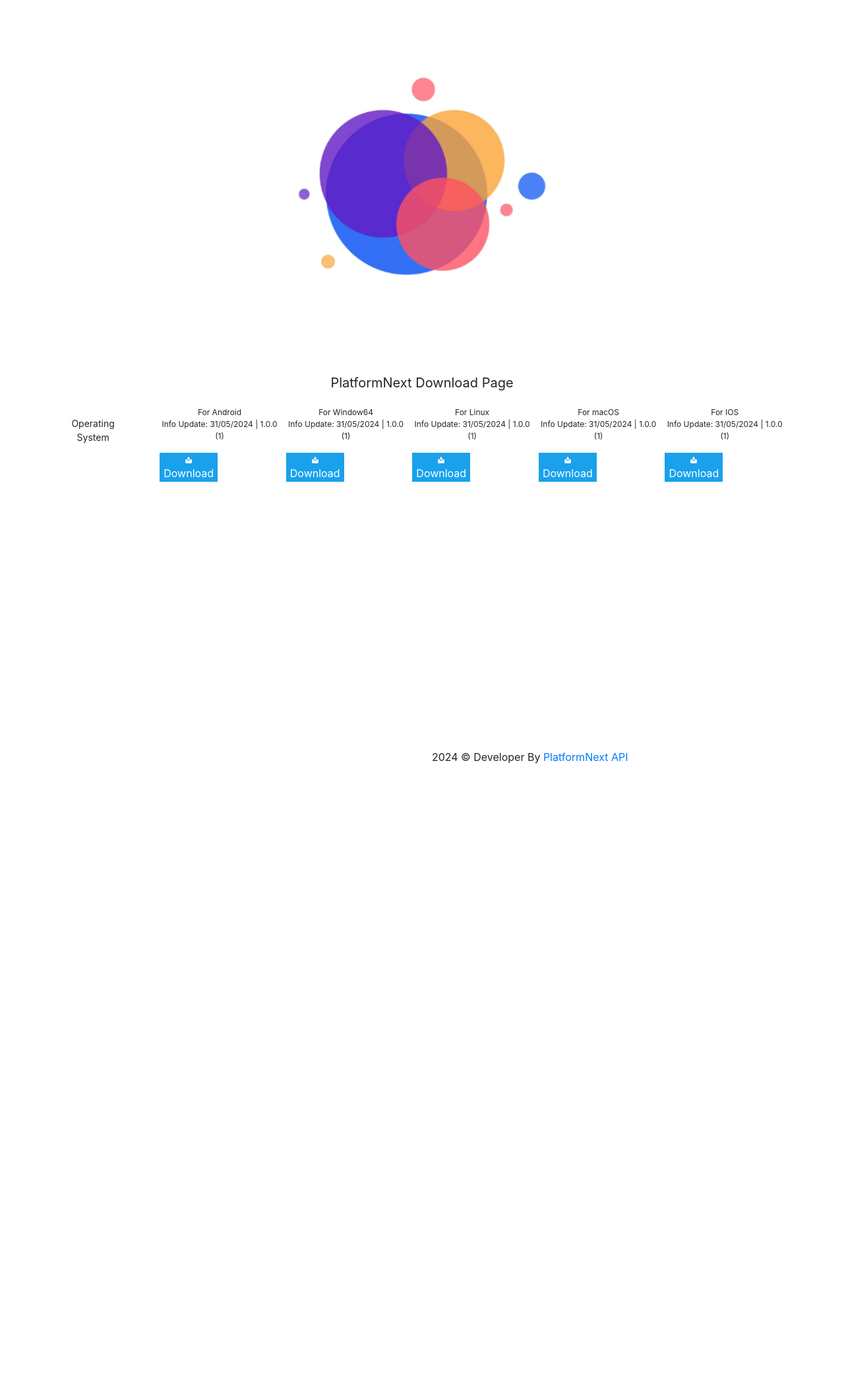
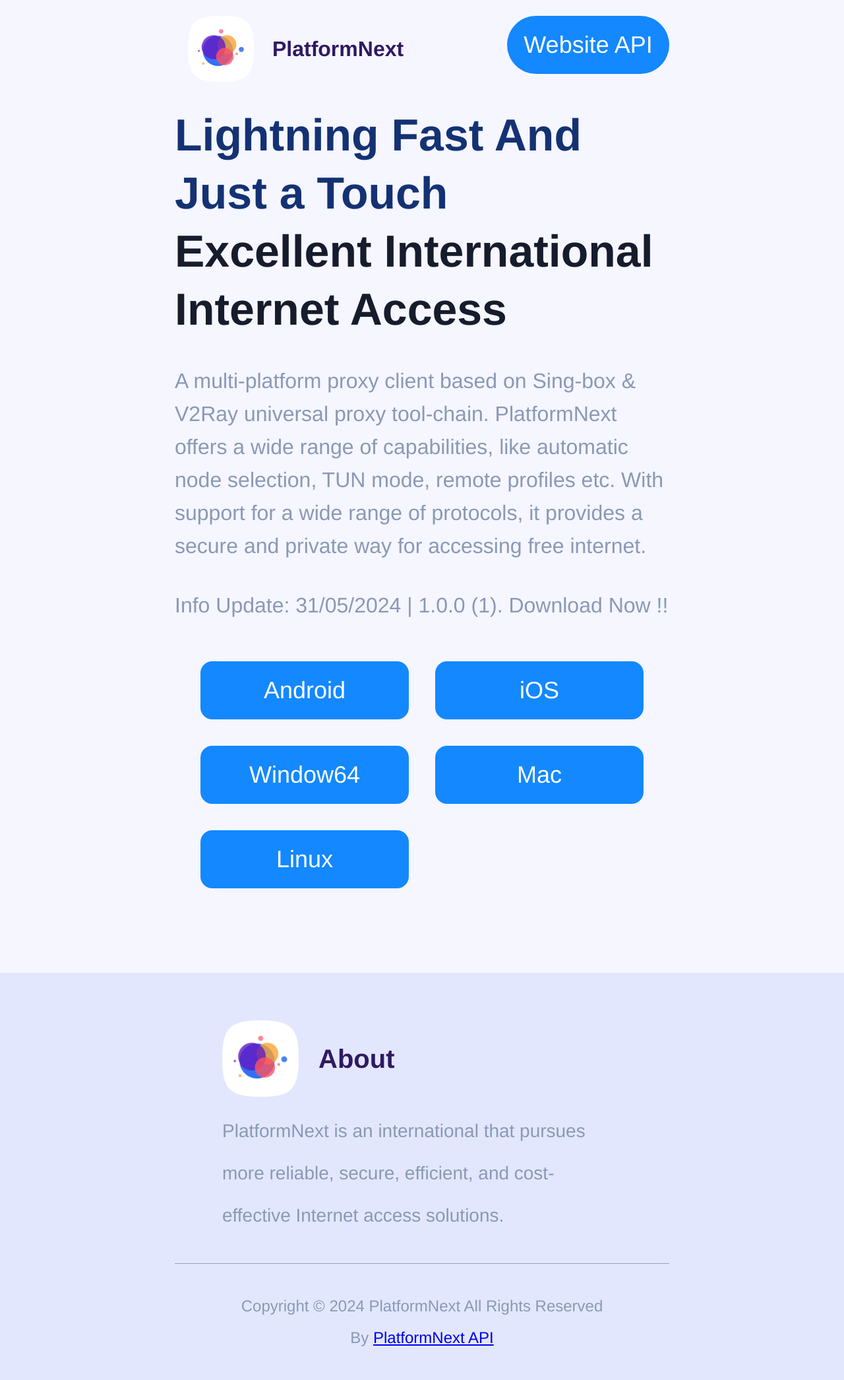
Before and after one commit to azzphucdev/platformnext.github.io, a PHP site: page / in a window 1280 px wide. Shown: the whole page at 66% size. Before the commit the page ends 1157 px from the top, so only its background shows below. Run offline with PHP 8.4, Linux system fonts and the light colour scheme.

Commit message:
Update Page
By azzphuc

```diff
--- a/index.css
+++ b/index.css
@@ -1,59 +1,447 @@
-.images {
-    padding: 10px;
+html {
+    line-height: 1.15;
+    -webkit-text-size-adjust: 100%
+}
+
+body {
+    margin: 0
+}
+
+main {
+    display: block
+}
+
+h1 {
+    font-size: 2em;
+    margin: .67em 0
+}
+
+hr {
+    box-sizing: content-box;
+    height: 0;
+    overflow: visible
+}
+
+pre {
+    font-family: monospace, monospace;
+    font-size: 1em
+}
+
+a {
+    background-color: rgba(0, 0, 0, 0)
+}
+
+abbr[title] {
+    border-bottom: none;
+    text-decoration: underline;
+    -webkit-text-decoration: underline dotted;
+    text-decoration: underline dotted
+}
+
+b,
+strong {
+    font-weight: bolder
+}
+
+code,
+kbd,
+samp {
+    font-family: monospace, monospace;
+    font-size: 1em
+}
+
+small {
+    font-size: 80%
+}
+
+sub,
+sup {
+    font-size: 75%;
+    line-height: 0;
+    position: relative;
+    vertical-align: baseline
+}
+
+sub {
+    bottom: -0.25em
+}
+
+sup {
+    top: -0.5em
+}
+
+img {
+    border-style: none
+}
+
+button,
+input,
+optgroup,
+select,
+textarea {
+    font-family: inherit;
+    font-size: 100%;
+    line-height: 1.15;
+    margin: 0
+}
+
+button,
+input {
+    overflow: visible
+}
+
+button,
+select {
+    text-transform: none
+}
+
+button,
+[type=button],
+[type=reset],
+[type=submit] {
+    -webkit-appearance: button
+}
+
+button::-moz-focus-inner,
+[type=button]::-moz-focus-inner,
+[type=reset]::-moz-focus-inner,
+[type=submit]::-moz-focus-inner {
+    border-style: none;
+    padding: 0
+}
+
+button:-moz-focusring,
+[type=button]:-moz-focusring,
+[type=reset]:-moz-focusring,
+[type=submit]:-moz-focusring {
+    outline: 1px dotted ButtonText
+}
+
+fieldset {
+    padding: .35em .75em .625em
+}
+
+legend {
+    box-sizing: border-box;
+    color: inherit;
+    display: table;
+    max-width: 100%;
+    padding: 0;
+    white-space: normal
+}
+
+progress {
+    vertical-align: baseline
+}
+
+textarea {
+    overflow: auto
+}
+
+[type=checkbox],
+[type=radio] {
+    box-sizing: border-box;
+    padding: 0
+}
+
+[type=number]::-webkit-inner-spin-button,
+[type=number]::-webkit-outer-spin-button {
+    height: auto
+}
+
+[type=search] {
+    -webkit-appearance: textfield;
+    outline-offset: -2px
+}
+
+[type=search]::-webkit-search-decoration {
+    -webkit-appearance: none
+}
+
+::-webkit-file-upload-button {
+    -webkit-appearance: button;
+    font: inherit
+}
+
+details {
+    display: block
+}
+
+summary {
+    display: list-item
+}
+
+template {
+    display: none
+}
+
+[hidden] {
+    display: none
+}
+
+body,
+html {
+    position: relative;
+    height: 100%
+}
+
+body {
+    font-family: Helvetica Neue, Helvetica, PingFang SC, Hiragino Sans GB, Microsoft YaHei, SimSun, sans-serif;
+    font-size: 16PX;
+    padding: 0;
+    margin: 0 auto;
+    background: #f5f6ff
+}
+
+p {
+    margin: 0
+}
+
+h1,
+h2,
+h3,
+h4,
+h5,
+h6 {
+    margin: 0;
+    font-weight: 400
+}
+
+.icon {
+    display: inline-block;
+    background-size: contain;
+    background-position: 50%;
+    vertical-align: middle;
+    background-repeat: no-repeat
+}
+
+.container {
+    max-width: 750PX;
+    margin: auto;
+    padding: 0 0.48rem
+}
+
+.header {
+    position: fixed;
+    top: 0;
+    left: 0;
+    right: 0;
+    padding: 0.32rem 0;
+    background: #f5f6ff;
+    z-index: 10
+}
+
+.header .container {
+    display: -ms-flexbox;
+    display: flex;
+    padding: 0 0.26667rem;
+    -ms-flex-pack: justify;
+    justify-content: space-between
+}
+
+.header__logo {
+    display: -ms-flexbox;
+    display: flex;
+    -ms-flex-align: center;
+    align-items: center;
+    padding-left: 0.26667rem;
+    height: 1.33333rem;
+    font-size: 0.42667rem;
+    color: #301961;
+    font-weight: bold
+}
+
+.header__logo img {
+    margin-right: 0.37333rem;
     display: block;
-    margin-left: auto;
-    margin-right: auto;
-    width: 50%;
+    height: 100%
 }
-.text-layout{
-    margin: 10px 10px 10px 10px;
+
+.header__btn {
+    display: -ms-flexbox;
+    display: flex;
+    -ms-flex-align: center;
+    align-items: center;
+    -ms-flex-pack: center;
+    justify-content: center;
+    width: 3.28rem;
+    height: 1.17333rem;
+    border-radius: 2.82667rem;
+    font-size: 0.48rem;
+    color: #fff;
+    background: #1388ff;
+    text-decoration: none
+}
+
+.banner {
+    padding: 2.13333rem 0 1.44rem
+}
+
+.banner__img {
+    margin: 1.33333rem auto 0;
+    width: 9.76rem;
+    display: block
+}
+
+.banner__title {
+    font-size: 0.90667rem;
+    line-height: 1.17333rem;
+    font-weight: bold;
+    color: #143273;
+    word-break: keep-all
+}
+
+.banner__title span {
+    color: #171c2c
+}
+
+.banner__text {
+    margin: 0.53333rem auto;
+    font-size: 0.42667rem;
+    line-height: 0.66667rem;
+    color: #8a99b5
+}
+
+.banner__btns {
+    margin: 0.26667rem auto 0;
+    width: 8.96rem;
+    display: -ms-flexbox;
+    display: flex;
+    -ms-flex-wrap: wrap;
+    flex-wrap: wrap;
+    -ms-flex-pack: justify;
+    justify-content: space-between
+}
+
+.banner__btn {
+    margin: 0.26667rem 0;
+    display: -ms-flexbox;
+    display: flex;
+    -ms-flex-align: center;
+    align-items: center;
+    -ms-flex-pack: center;
+    justify-content: center;
+    width: 4.21333rem;
+    height: 1.17333rem;
+    border-radius: 0.24rem;
+    background: #1388ff;
+    color: #fff;
+    font-size: 0.48rem;
+    text-decoration: none;
+    cursor: pointer
+}
+
+.banner__btn--grey {
+    background-color: #5a6eb0
+}
+
+.banner__img {
     display: block;
-    margin-left: auto;
-    margin-right: auto;
+    width: 8.32rem;
+    text-align: center
+}
+
+.item {
+    padding-bottom: 0.53333rem
+}
+
+.item__title {
+    position: relative;
+    font-size: 0.74667rem;
+    line-height: 1.33333rem;
     text-align: center;
+    font-weight: bold;
+    color: #171c2c
 }
-.text-download{
-    font-size: 20px;
+
+.item__text {
+    margin: 0.26667rem auto;
+    font-size: 0.42667rem;
+    line-height: 0.66667rem;
+    color: #8a99b5;
+    text-align: center
 }
-.text-system{
-    padding-top: 20px;
+
+.item__i1 {
+    margin: -1.06667rem auto -1.06667rem;
+    width: 8.64rem;
+    display: block
+}
+
+.item__i2 {
+    display: block;
+    margin: 1.06667rem auto -0.13333rem;
+    width: 7.14667rem
+}
+
+.item2 {
+    padding: 1.76rem 0 2.50667rem;
+    background: linear-gradient(180deg, #F5F6FF 47%, #FFFFFF 100%)
+}
+
+.item2__title {
+    margin-bottom: 0.53333rem;
+    position: relative;
+    font-size: 0.74667rem;
+    line-height: 0.8rem;
     text-align: center;
-    font-size: 14px;
+    font-weight: bold;
+    color: #171c2c
 }
-.container{
-  display:flex;
+
+.item2__text {
+    margin-bottom: 1.86667rem;
+    font-size: 0.42667rem;
+    line-height: 0.66667rem;
+    color: #8a99b5;
+    text-align: center
 }
+
+.item2__img {
+    display: block;
+    height: 1.89333rem;
+    margin-left: -0.34667rem
+}
+
 .footer {
-    padding-top: 30%;
-    bottom: 0;
-    width: 100%;
+    background: #e2e7fe
+}
+
+.footer .container {
+    padding: 0.96rem 0 0
+}
+
+.footer__logo {
+    padding: 0 0.96rem;
+    display: -ms-flexbox;
+    display: flex;
+    -ms-flex-align: center;
+    align-items: center;
+    height: 1.54667rem;
+    font-size: 0.53333rem;
+    color: #301961;
+    font-weight: bold
+}
+
+.footer__logo img {
+    margin-right: 0.4rem;
+    display: block;
+    height: 100%
+}
+
+.footer__text {
+    margin: 0.26667rem auto 0.53333rem;
+    padding: 0 0.96rem;
+    font-size: 0.37333rem;
+    line-height: 0.85333rem;
+    color: #8a99b5
+}
+
+.footer__cr {
+    border-top: 1px solid #99a0c1;
+    padding: 0.53333rem 0;
+    line-height: 0.64rem;
+    color: #8a99b5;
     text-align: center;
+    font-size: 0.32rem
 }
-.ul {
-    list-style-type: none;
-    display: flex;
-}
-.ul li {
-    padding: 5px 5px 5px 5px;
-
-}
-.text-mini{
-    font-size: 12px;
-    text-align: center;
-
-}
-.button{
-    border:none;
-    background-color: #1aa1eb;
-    color: #ffffff;
-}
-.img-download {
-    background-image: url(/images/download.svg);
-    background-size: contain;
-    height: 10px;
-    width: 10px;
-    margin: 5px 3px 3px 3px;
-    display: block;
-    margin-left: auto;
-    margin-right: auto;
-}
--- a/index.html
+++ b/index.html
@@ -1,7 +1,9 @@
 <!doctype html>
 <html>
+
 <head>
     <meta charset="UTF-8">
+    <meta http-equiv="X-UA-Compatible" content="IE=edge">
         <link rel="canonical" href="https://download.platformnext.dev" />
         <link rel="shortcut icon" src="/images/logo.png" />
         <meta property="og:image" src="/images/logo.png" />
@@ -9,52 +11,44 @@
         <meta property="og:description" content="Download PlatformNext">
         <meta property="og:title" content="Download PlatformNext">
         <meta name="description" content="Download PlatformNext" />
-        <meta name="viewport" content="width=device-width, initial-scale=1.0">
-        <link rel="stylesheet" href="https://maxcdn.bootstrapcdn.com/bootstrap/4.5.2/css/bootstrap.min.css">
-        <link rel="stylesheet" href="index.css">
+    <meta name="viewport" content="width=device-width,initial-scale=1">
     <title>Download PlatformNext</title>
+    <script src="flexible.js"></script>
+    <link href="index.css" rel="stylesheet">
 </head>
+
 <body>
+    <header class="header">
         <div class="container">
-        <img class="images" src="/images/logo.png"/>
+            <div class="header__logo"><img src="/images/logo.png">PlatformNext</div><a class="header__btn" href="https://platformnext.dev">Website API</a>
         </div>
-    <div class="text-layout">
-        <p class="text-download">PlatformNext Download Page</p>
-    </div>
+    </header>
+    <div class="banner">
         <div class="container">
-        <p class="text-system">Operating System</p>
-        <ul class="ul">
-        <li class="li">
-            <p id="text-android" class="text-mini">For Android<br>1.0.0 (1)</p>
-            <button id="download-android" class="button"><div class="img-download"></div>Download</button>
-        </li>
-        <li class="li">
-            <p id="text-window" class="text-mini">For Window64<br>1.0.0 (1)</p>
-            <button id="download-window" class="button"><div class="img-download"></div>Download</button>
-        </li>
-        <li class="li">
-            <p id="text-linux" class="text-mini">For Linux<br>1.0.0 (1)</p>
-            <button id="download-linux" class="button"><div class="img-download"></div>Download</button>
-        </li>
-        <li class="li">
-            <p id="text-macos" class="text-mini">For macOS<br>1.0.0 (1)</p>
-            <button id="download-macos" class="button"><div class="img-download"></div>Download</button>
-        </li>
-        <li class="li">
-            <p id="text-ios" class="text-mini">For IOS<br>1.0.0 (1)</p>
-            <button id="download-ios" class="button"><div class="img-download"></div>Download</button>
-     </li>
-    </ul>
-    </div>
-    <div class="footer footer-transparent">
-        <div class="row align-items-center justify-content-center">
-            <div class="col-md-6 text-md-right text-center">
-                <p class="copyright">2024 &copy; <a>Developer By </a> <a href="https://platformnext.dev" target="_blank"
-                    style="text-decoration: none;">PlatformNext API</a>
-                </p>
+            <h2 class="banner__title">Lightning Fast And Just a Touch<br><span>Excellent International Internet Access</span></h2>
+            <div class="banner__text" id="bannerTitle">
+                A multi-platform proxy client based on Sing-box & V2Ray universal proxy tool-chain. PlatformNext offers a wide range of capabilities, like automatic node selection, TUN mode, remote profiles etc. With support for a wide range of protocols, it provides a secure and private way for accessing free internet.</div>
+            <div class="banner__text" id="info">No Info. Download Now !!</div>
+            <div class="banner__btns"><a class="banner__btn banner__btn--android banner__btn--unknown"
+                    href="/android" target="_blank" id="android">Android</a><a class="banner__btn"
+                    href="/ios" target="_blank" id="ios">iOS</a><a class="banner__btn banner__btn--pc" href="/pc"
+                    target="_blank" id="window">Window64</a><a class="banner__btn banner__btn--pc" href="/mac"
+                    target="_blank" id="macos">Mac</a><a class="banner__btn banner__btn--pc" href="/linux"
+                    target="_blank" id="linux">Linux</a></div>
         </div>
     </div>
+    <footer class="footer">
+        <div class="container">
+            <div class="footer__logo"><img
+                src="/images/logo.png">About</div>
+            <div class="footer__text">PlatformNext is an international that pursues more reliable, secure, efficient, and cost-effective Internet access solutions.</div>
+            <div class="footer__cr">
+                <div>Copyright © 2024 PlatformNext All Rights Reserved</div>
+                <div>By <a href="https://platformnext.dev">PlatformNext API</a></div>
             </div>
+        </div>
+    </footer>
+    <script src="index.js"></script>
 </body>
-  <script src="index.js"></script>
+
 </html>
--- a/index.js
+++ b/index.js
@@ -9,45 +9,31 @@
     fetch('/config.json')
   .then(response => response.json())
   .then(dataJSON => {
-    console.log(dataJSON);
-    for(let i=0;i<dataJSON.length;i++){
-        let data = dataJSON[i];
+    let versionName = dataJSON['versionName'];
+        let versionCode = dataJSON['versionCode'];
+        let updateAt = dataJSON['updateAt'];
+        let info = "Info Update: "+updateAt+" | "+versionName + " ("+versionCode+")";
+        document.getElementById('info').innerHTML = info+". Download Now !!";
+    for(let i=0;i<dataJSON['data'].length;i++){
+        let data = dataJSON['data'][i];
         let type = data['type'];
-        let versionName = data['versionName'];
-        let versionCode = data['versionCode'];
-        let updateAt = data['updateAt'];
-        let info = "Info Update: "+updateAt+" | "+versionName + " ("+versionCode+")";
         let downloadLink = data['downloadLink'];
         switch(type){
             case "Android":
-                document.getElementById("text-android").innerHTML = "For Android<br>"+info;
-                document.getElementById('download-android').addEventListener('click', () => {
-                    window.location.href = downloadLink;
-                });
+                // document.getElementById("text-android").innerHTML = "For Android<br>"+info;
+                document.getElementById('android').href = downloadLink;
                 break;
                 case "Window64":
-                document.getElementById("text-window").innerHTML = "For Window64<br>"+info;
-                document.getElementById('download-window').addEventListener('click', () => {
-                    window.location.href = downloadLink;
-                });
+                    document.getElementById('window').href = downloadLink;
                 break;
                 case "Linux":
-                document.getElementById("text-linux").innerHTML = "For Linux<br>"+info;
-                document.getElementById('download-linux').addEventListener('click', () => {
-                    window.location.href = downloadLink;
-                });
+                    document.getElementById('linux').href = downloadLink;
                 break;
                 case "MacOS":
-                document.getElementById("text-macos").innerHTML = "For macOS<br>"+info;
-                document.getElementById('download-macos').addEventListener('click', () => {
-                    window.location.href = downloadLink;
-                });
+                    document.getElementById('macos').href = downloadLink;
                 break;
                 case "IOS":
-                document.getElementById("text-ios").innerHTML = "For IOS<br>"+info;
-                document.getElementById('download-ios').addEventListener('click', () => {
-                    window.location.href = downloadLink;
-                });
+                    document.getElementById('ios').href = downloadLink;
                 break;
             default:
                 console.log("Not Support This Platform");
```
Also changed, not shown: config.json (+29 -20 lines), flexible.js (added, +1 -0 lines). Lines whose indentation alone changed are shown as unchanged.
